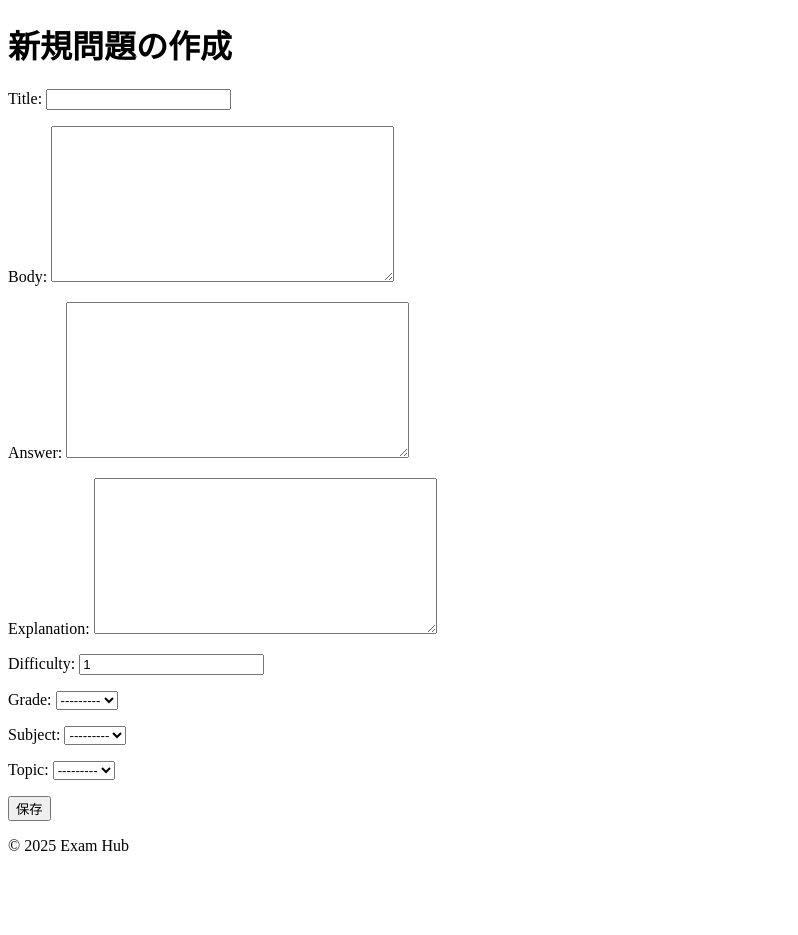
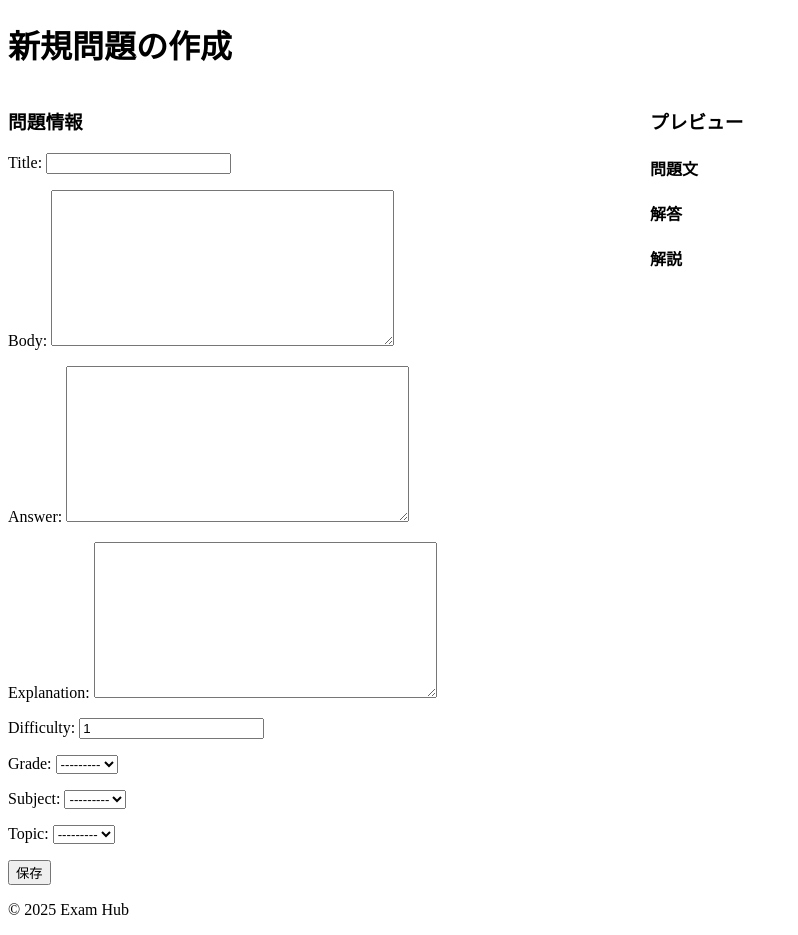
Before and after one commit to maru713/exam_hub, a Django app: page /problems/create/ in a window 1280 px wide. Shown: the part 144-1079 px from the top of the page, without its empty margins (0-798 px from the left). Before the commit the page ends 995 px from the top, so only its background shows below. Run offline with Django 4.2, Linux system fonts and the light colour scheme; the visitor is signed in with stand-in values (Sample User, id 1); data that the repository does not hold is empty; some libraries are stand-ins or nearby versions.

Commit message:
最新の変更を反映

```diff
--- a/problems/templates/problems/problem_form.html
+++ b/problems/templates/problems/problem_form.html
@@ -7,7 +7,61 @@
   <h1>{% if object %}問題の編集{% else %}新規問題の作成{% endif %}</h1>
   <form method="post">
     {% csrf_token %}
-    {{ form.as_p }}
-    <button type="submit" class="btn btn-primary">保存</button>
+    <div style="display: flex; gap: 20px;">
+      <!-- 入力フォーム -->
+      <div style="width: 50%;">
+        <h3>問題情報</h3>
+        {{ form.as_p }}
+        <button type="submit" class="btn btn-primary">保存</button>
+      </div>
+
+      <!-- プレビュー表示 -->
+      <div style="width: 50%;">
+        <h3>プレビュー</h3>
+        <div>
+          <h4>問題文</h4>
+          <div id="preview-body" class="markdown-content"></div>
+        </div>
+        <div>
+          <h4>解答</h4>
+          <div id="preview-answer" class="markdown-content"></div>
+        </div>
+        <div>
+          <h4>解説</h4>
+          <div id="preview-explanation" class="markdown-content"></div>
+        </div>
+      </div>
+    </div>
   </form>
+
+  <script>
+    document.addEventListener("DOMContentLoaded", function() {
+        const updatePreview = (inputId, previewId) => {
+            document.getElementById(inputId).addEventListener("input", function() {
+                let content = this.value;
+                fetch("{% url 'problems:markdown_preview' %}", {
+                    method: "POST",
+                    headers: {
+                        "Content-Type": "application/json",
+                        "X-CSRFToken": "{{ csrf_token }}"
+                    },
+                    body: JSON.stringify({ content: content })
+                })
+                .then(response => response.json())
+                .then(data => {
+                    document.getElementById(previewId).innerHTML = data.markdown;
+                    MathJax.typeset();  // ← 数式を再レンダリング
+                })
+                .catch(error => console.error("Markdown変換エラー:", error));
+            });
+        };
+
+        updatePreview("id_body", "preview-body");
+        updatePreview("id_answer", "preview-answer");
+        updatePreview("id_explanation", "preview-explanation");
+    });
+
+</script>
+
+
 {% endblock %}
--- a/problems/urls.py
+++ b/problems/urls.py
@@ -4,7 +4,8 @@ from .views import (
     ProblemDetailView,
     ProblemCreateView,
     ProblemUpdateView,
-    ProblemDeleteView
+    ProblemDeleteView,
+    markdown_preview,
 )
 
 app_name = 'problems'
@@ -15,4 +16,7 @@ urlpatterns = [
     path('<int:pk>/', ProblemDetailView.as_view(), name='detail'),
     path('<int:pk>/edit/', ProblemUpdateView.as_view(), name='edit'),
     path('<int:pk>/delete/', ProblemDeleteView.as_view(), name='delete'),
+
+    # 追加: Markdown プレビュー API
+    path('preview/', markdown_preview, name='markdown_preview'),
 ]
--- a/problems/views.py
+++ b/problems/views.py
@@ -2,6 +2,9 @@ from django.urls import reverse_lazy
 from django.views.generic import ListView, DetailView, CreateView, UpdateView, DeleteView
 from .models import Problem
 from .forms import ProblemForm  # カスタムフォームを作る場合
+from django.http import JsonResponse
+from django.views.decorators.csrf import csrf_exempt
+import markdown
 
 class ProblemListView(ListView):
     model = Problem
@@ -51,3 +54,15 @@ class ProblemDeleteView(LoginRequiredMixin, DeleteView):
         if self.get_object().author != request.user:
             return redirect('problems:list')
         return super().dispatch(request, *args, **kwargs)
+
+
+@csrf_exempt
+def markdown_preview(request):
+    """ユーザーが入力した Markdown を HTML に変換する API"""
+    if request.method == "POST":
+        import json
+        data = json.loads(request.body)
+        markdown_text = data.get("content", "")
+        html = markdown.markdown(markdown_text)
+        return JsonResponse({"markdown": html})
+    return JsonResponse({"error": "Invalid request"}, status=400)
--- a/templates/base.html
+++ b/templates/base.html
@@ -1,5 +1,17 @@
 <!DOCTYPE html>
 <html lang="ja">
+<script>
+    window.MathJax = {
+        tex: {
+            inlineMath: [['$', '$'], ['\\(', '\\)']],
+            displayMath: [['$$', '$$'], ['\\[', '\\]']]
+        },
+        svg: {
+            fontCache: 'global'
+        }
+    };
+</script>
+<script src="https://cdn.jsdelivr.net/npm/mathjax@3/es5/tex-mml-chtml.js"></script>
 <head>
     <meta charset="UTF-8">
     <title>{% block title %}Exam Hub{% endblock %}</title>
```
Also changed, not shown: config/settings.py (+7 -2 lines), db.json (added, +1 -0 lines), problems/templates/problems/problem_detail.html (+30 -0 lines).
